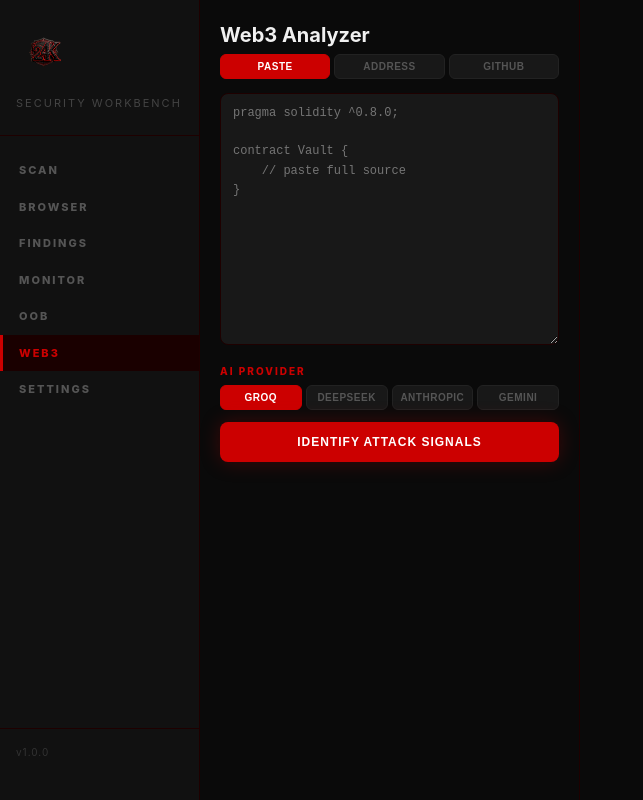
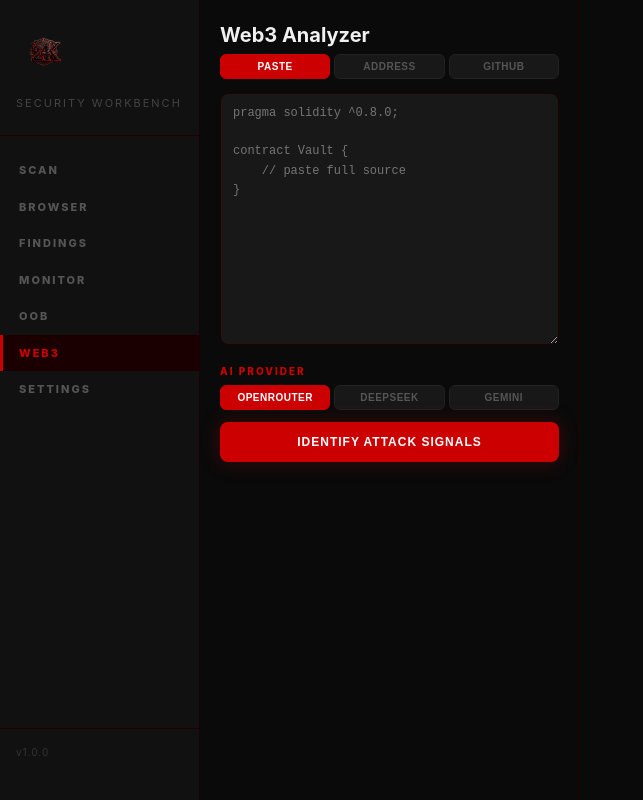
Before and after one commit to ifechukwu-commit/24keen, a Next.js app: page /web3 in a window 1280 px wide. Shown: the whole page, without its empty margins (0-643 px from the left). Built offline with nearby package versions, Linux system fonts and the light colour scheme.

Commit message:
Update page.tsx

```diff
--- a/app/web3/page.tsx
+++ b/app/web3/page.tsx
@@ -1,6 +1,6 @@
 'use client'
 import { useState, useEffect } from 'react'
-import { generateFoundryPoC } from '../utils/pocGenerator'   // <-- ADD THIS LINE
+import { generateFoundryPoC } from '../utils/pocGenerator'
 
 const SMAP: Record<string, string> = {
   critical: '#cc0000', high: '#dd4400', medium: '#cc7700', low: '#555555'
@@ -16,7 +16,7 @@
   const [githubUrl, setGithubUrl] = useState('')
   const [commitHash, setCommitHash] = useState('')
   const [aiKey, setAiKey] = useState('')
-  const [aiProvider, setAiProvider] = useState<'groq' | 'deepseek' | 'anthropic' | 'gemini'>('groq')
+  const [aiProvider, setAiProvider] = useState<'openrouter' | 'deepseek' | 'gemini'>('openrouter')
   const [loading, setLoading] = useState(false)
   const [fetching, setFetching] = useState(false)
   const [signals, setSignals] = useState<any[]>([])
@@ -27,7 +27,6 @@
   const [fetchedFiles, setFetchedFiles] = useState<string[]>([])
   const [showPoC, setShowPoC] = useState(false)
 
-  // Load saved signals from localStorage on mount
   useEffect(() => {
     const saved = localStorage.getItem('keen_signals')
     if (saved) {
@@ -47,7 +46,6 @@
     if (p) setAiProvider(p as any)
   }, [])
 
-  // Save signals to localStorage whenever they change
   useEffect(() => {
     if (signals.length > 0) {
       localStorage.setItem('keen_signals', JSON.stringify(signals))
@@ -123,8 +121,6 @@
     setStatus('Cleared saved signals.')
   }
 
-  // REMOVE the old generateFoundryPoC function from here (it's now imported)
-
   const filtered = signals.filter(s => filterSev === 'all' || s.severity === filterSev)
   const counts: Record<string, number> = { critical: 0, high: 0, medium: 0, low: 0 }
   signals.forEach(s => { if (counts[s.severity] !== undefined) counts[s.severity]++ })
@@ -192,7 +188,7 @@
 
         <div style={{ fontSize: 10, fontWeight: 800, color: '#cc0000', letterSpacing: 2, marginBottom: 6 }}>AI PROVIDER</div>
         <div style={{ display: 'flex', gap: 4, marginBottom: 12 }}>
-          {(['groq', 'deepseek', 'anthropic', 'gemini'] as const).map(p => (
+          {(['openrouter', 'deepseek', 'gemini'] as const).map(p => (
             <button key={p} onClick={() => saveProvider(p)} style={{
               flex: 1, padding: '6px 4px', borderRadius: 6, fontSize: 10, fontWeight: 800,
               background: aiProvider === p ? '#cc0000' : '#181818',
```
